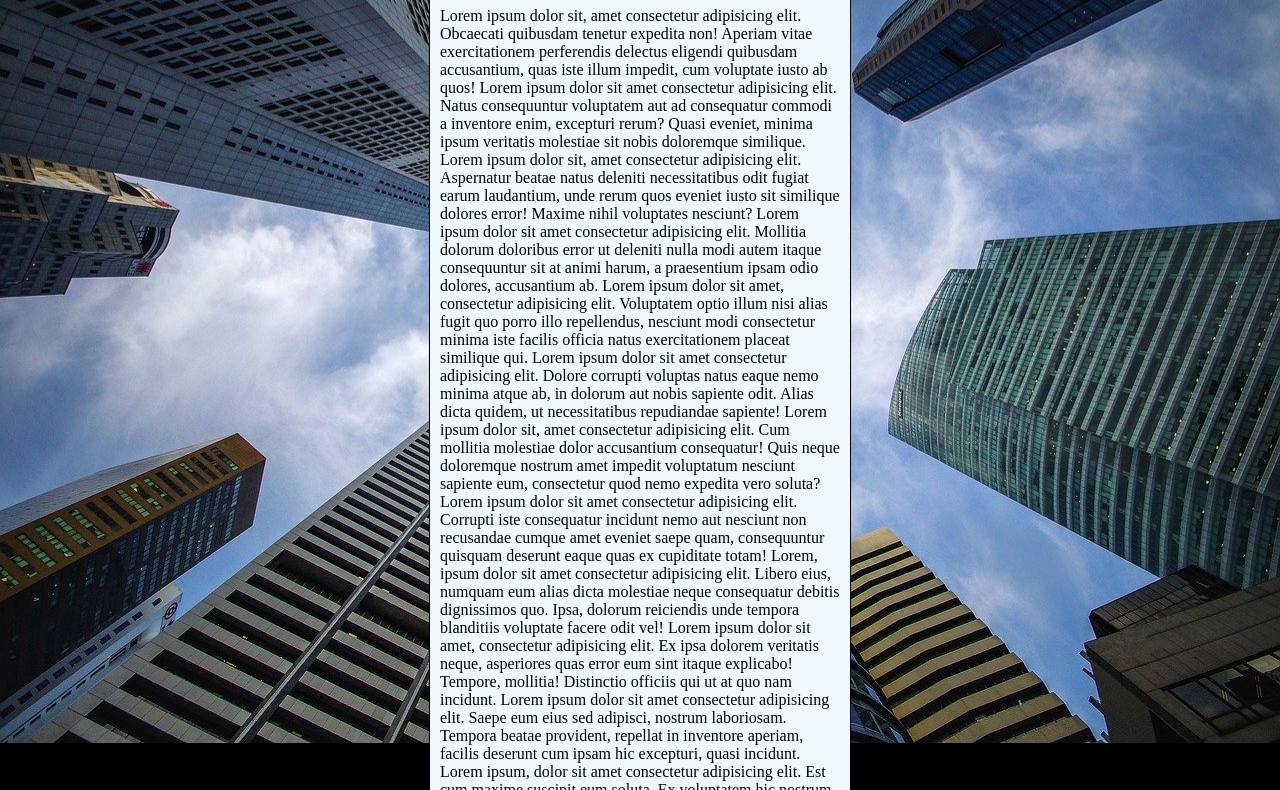
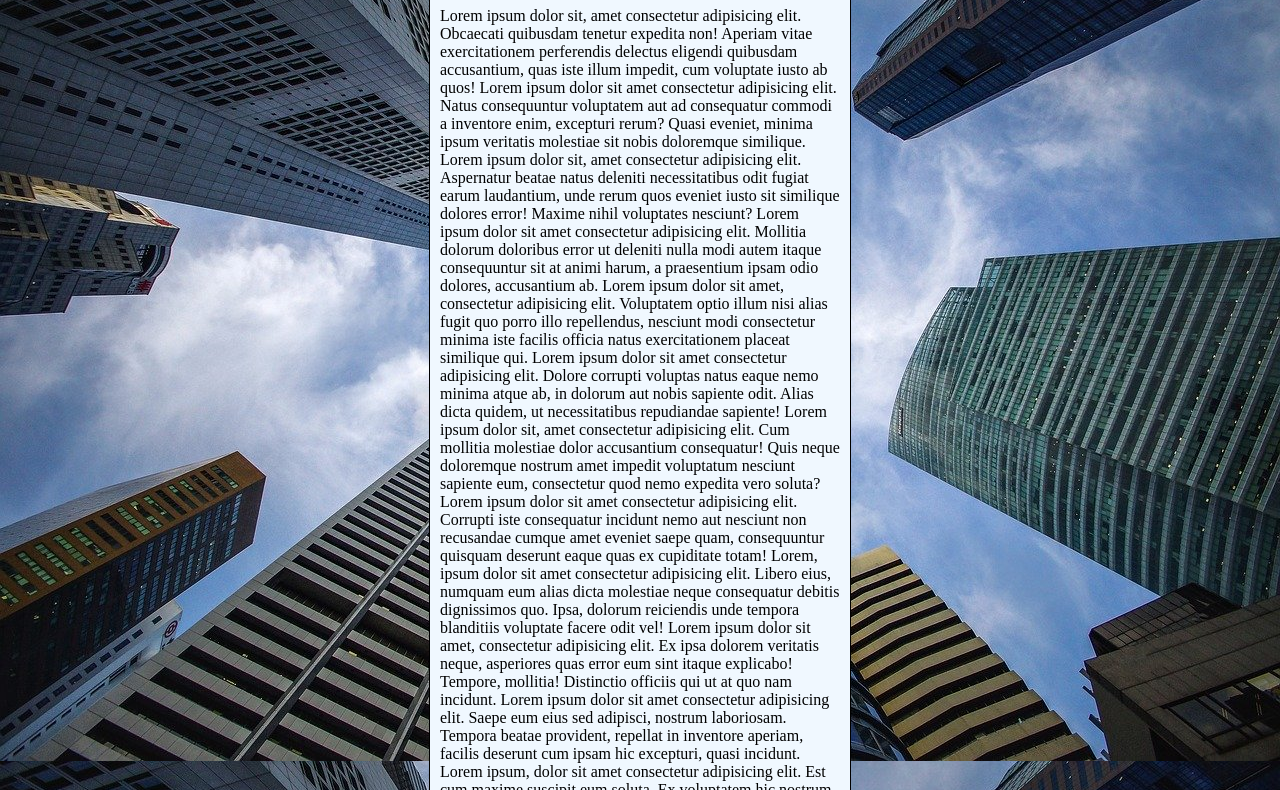
Before and after one commit to GeovaneSilvaP/html-css, a plain HTML site: page exercício/ex022/fundo006.html in a window 1280 px wide. Shown: the part 92-882 px from the top of the page. Drawn offline with Linux system fonts and the light colour scheme.

Commit message:
atualizao

```diff
--- a/exercício/ex022/fundo006.html
+++ b/exercício/ex022/fundo006.html
@@ -3,7 +3,7 @@
 <head>
     <meta charset="UTF-8">
     <meta name="viewport" content="width=device-width, initial-scale=1.0">
-    <title>teste</title>
+    <title>fundo de tela fixa</title>
     <style>
         body{
             height: 100vh;
@@ -12,6 +12,7 @@
           background-repeat: no-repeat;
           background-position: center center;
           background-size: cover;
+          background-attachment: fixed;
         }
         main{
         background-color: aliceblue;
```
